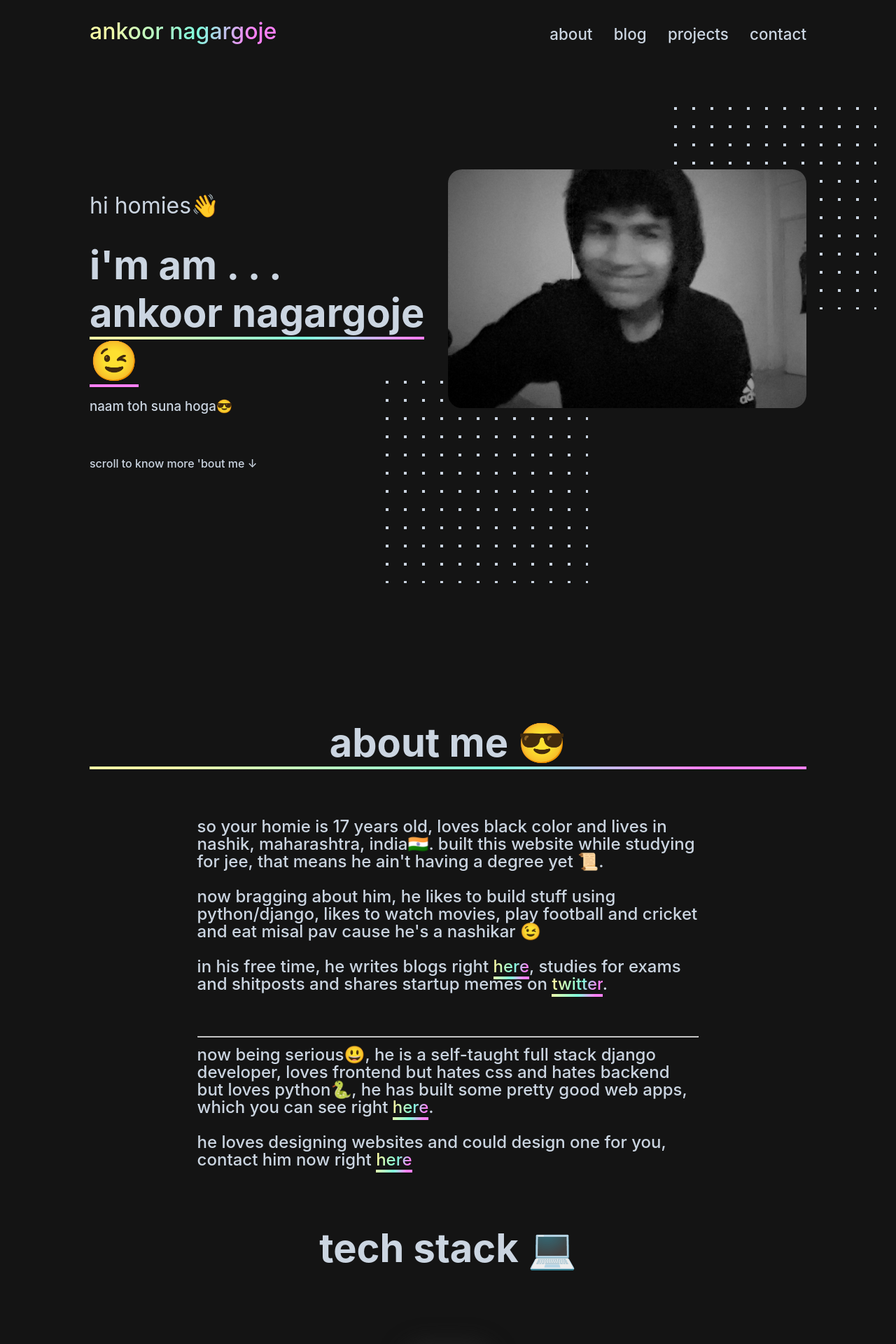
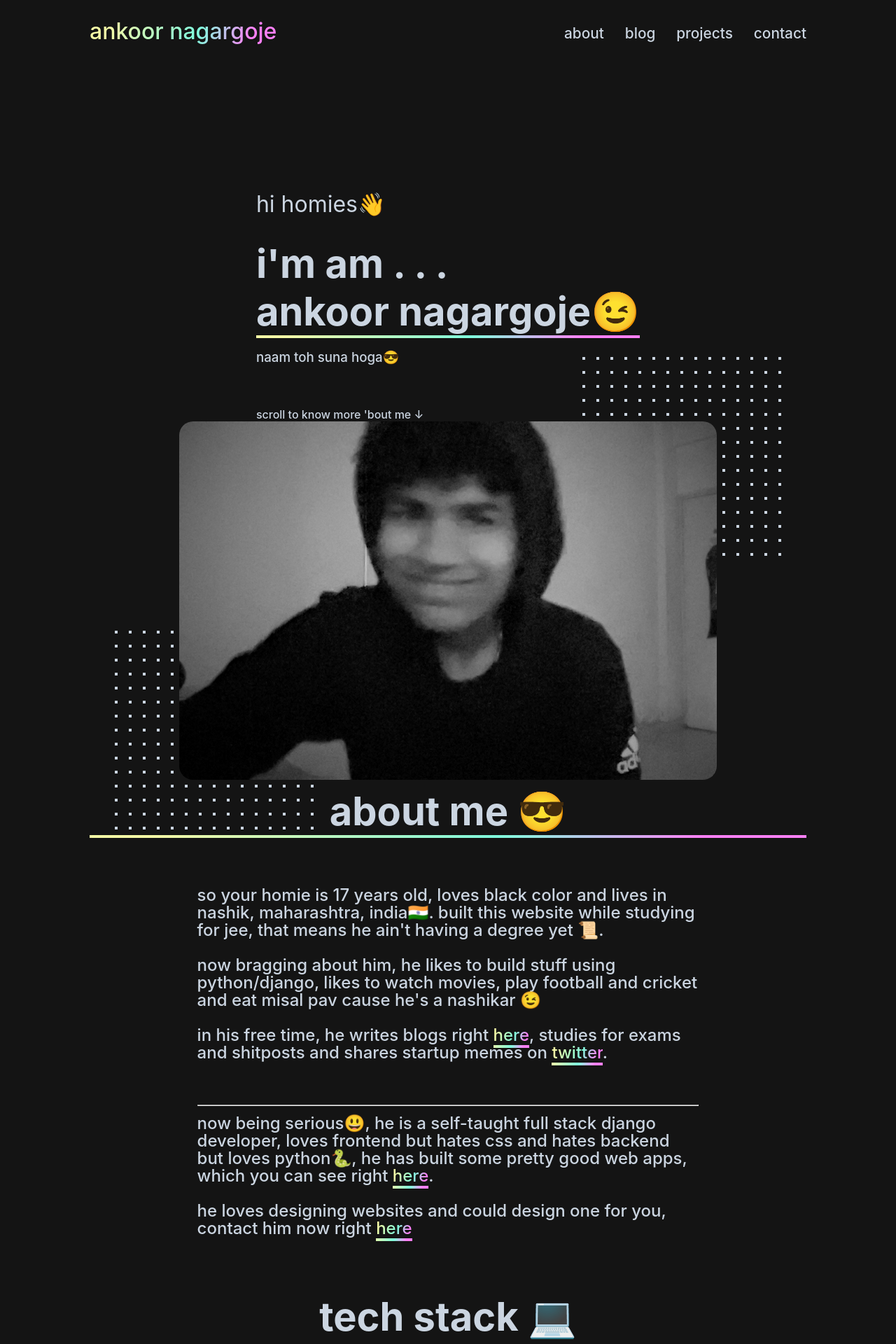
Before and after one commit to AnkoorNagargoje/Ankoor-Portfolio, a Django app: page / in a window 1280 px wide. Shown: the top 1920 px of the page at 70% size. Run offline with Django 3.2, Linux system fonts and the light colour scheme; some libraries are stand-ins or nearby versions.

Commit message:
Responsive Design edits

```diff
--- a/Home/templates/home.html
+++ b/Home/templates/home.html
@@ -10,13 +10,18 @@
     <link rel="stylesheet" href="https://cdnjs.cloudflare.com/ajax/libs/animate.css/4.1.1/animate.min.css"/>
     <script src="https://kit.fontawesome.com/5ca6c6c476.js" crossorigin="anonymous"></script>
     <meta name="viewport" content="width=device-width, initial-scale=1"/>
-    <link rel="icon" href="https://emojipedia-us.s3.dualstack.us-west-1.amazonaws.com/thumbs/240/apple/325/waving-hand_1f44b.png">
+    <link rel="icon"
+          href="https://emojipedia-us.s3.dualstack.us-west-1.amazonaws.com/thumbs/240/apple/325/waving-hand_1f44b.png">
     <title>ankoor nagargoje</title>
+
+
 </head>
+
+
 <body class="font">
 <header>
     <nav class="animate__animated animate__fadeInDown">
-        <div class="navbar" name="NAVIGATION BAR">
+        <div class="navbar" name="WEB NAVIGATION BAR">
             <div>
                 <li class="cname cname-gradient">
                     <a href="/">ankoor nagargoje</a>
@@ -59,8 +64,7 @@
         <h4 class="scroll-to-know-more">scroll to know more 'bout me ↓</h4>
     </div>
     <div class="firstdiv-1 animate__animated animate__fadeIn animate__delay-4s">
-        <img src="{% static '/images/ankoor.jpg' %}" alt="ankoor nagargoje picture" width="100%"
-             style="border-radius:20px;z-index:100;">
+        <img src="{% static '/images/ankoor.jpg' %}" alt="ankoor nagargoje picture" class="my-image">
         <div class="dotted-image-background-1"></div>
         <div class="dotted-image-background-2"></div>
     </div>
--- a/static/css/navbar.css
+++ b/static/css/navbar.css
@@ -15,11 +15,11 @@
 .navbar div:nth-child(2) {
   justify-content: flex-end;
   margin-left: auto;
-  padding-top: 10px;
+  padding-top:10px;
 }
 .navbar div:nth-child(2) li{
   margin-left:25px;
-  font-size:1.4em;
+  font-size:1.3em;
 }
 .navbar a {
   text-decoration: none;
--- a/static/css/style.css
+++ b/static/css/style.css
@@ -1,10 +1,14 @@
 html{
     scroll-behavior: smooth;
+    max-width:100%;
+    overflow-x:hidden;
 }
 body{
     background-color: #141414;
     color: #cbd5e1;
     margin:0;
+    max-width:100%;
+    overflow-x:hidden;
 }
 a{
     text-decoration:none;
@@ -50,6 +54,13 @@ h1{
     border-image-source: linear-gradient( 109.6deg,  rgba(247,253,166,1) 11.2%, rgba(128,255,221,1) 57.8%, rgba(255,128,249,1) 85.9% );
     border-bottom: 4px solid;
     border-image-slice: 1;
+}
+.my-image{
+    width:100%;
+    border-radius:20px;
+    z-index:10;
+    object-fit: cover;
+    vertical-align: bottom;
 }
 .dotted-image-background-1{
     width:300px;
@@ -97,6 +108,93 @@ h1{
     animation-delay: 6s;
     animation-fill-mode: forwards;
 }
+@media screen and (max-width: 1300px), screen and (max-height: 1200px) {
+    .firstdiv{margin-bottom:100px;}
+
+}
+@media screen and (max-width: 780px) {
+    .firstdiv{
+        flex-direction:column;
+        margin-top:0vh;
+        max-height:100vh;
+    }
+    .firstdiv div:nth-child(2){
+        width:70%
+        height:70%;
+        flex: 1;
+        display: flex;
+    }
+    h1{font-size:3em;}
+    p{font-size:1.5em;}
+    .scroll-to-know-more{
+        display:none;
+    }
+    .dotted-image-background-1{
+        width:200px;
+        height:100px;
+        background-size:13px 13px;
+        right:-30px;
+        top:-50px;
+    }
+    .dotted-image-background-2{
+        width:200px;
+        height:100px;
+        background-size:13px 13px;
+        left:-30px;
+        bottom:-50px;
+    }
+}
+
+@media screen and (min-width: 780px) and (max-width: 1300px) {
+    .firstdiv{
+        flex-direction:column;
+        margin-top:5vh;
+        max-height:80vh;
+        width:60%;
+    }
+    .my-image{
+        width:100%;
+        margin:auto;
+    }
+    .firstdiv div:nth-child(1){
+        margin:auto;
+    }
+    .firstdiv div:nth-child(2){
+        margin:auto;
+        flex: 1;
+        display: flex;
+    }
+    .dotted-image-background-1{
+        width:300px;
+        height:300px;
+        background-size:20px 20px;
+        right:-100px;
+        top:-100px;
+    }
+    .dotted-image-background-2{
+        width:300px;
+        height:300px;
+        background-size:20px 20px;
+        left:-100px;
+        bottom:-100px;
+    }
+}
+
+@media screen and (min-width: 780px), screen and (min-height: 1000px) {
+    .scroll-to-know-more{
+        display:block;
+    }
+    .firstdiv{
+        margin-top:15vh;
+    }
+}
+
+@media screen and (min-width: 1301px){
+    .dotted-image-background-2{
+        display:none;
+    }
+}
+
 .about-me{
     width:80%;
     margin:auto;
@@ -113,6 +211,16 @@ h1{
 .about-me-div h2{
     font-weight:500;
 }
+
+@media screen and (max-width: 780px) {
+    .about-me{
+        width:90%;
+    }
+    .about-me-div{
+        width:80%;
+    }
+}
+
 .tech-stack-div{
     width:70%;
     margin:auto;
```
Also changed, not shown: other parts of static/css/navbar.css (+32 -0 lines).
